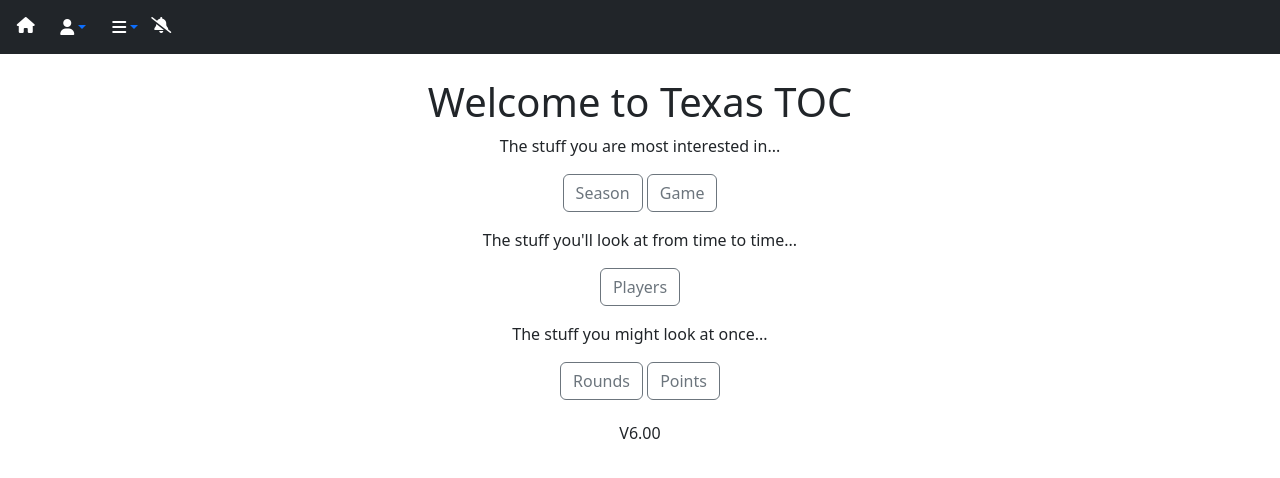
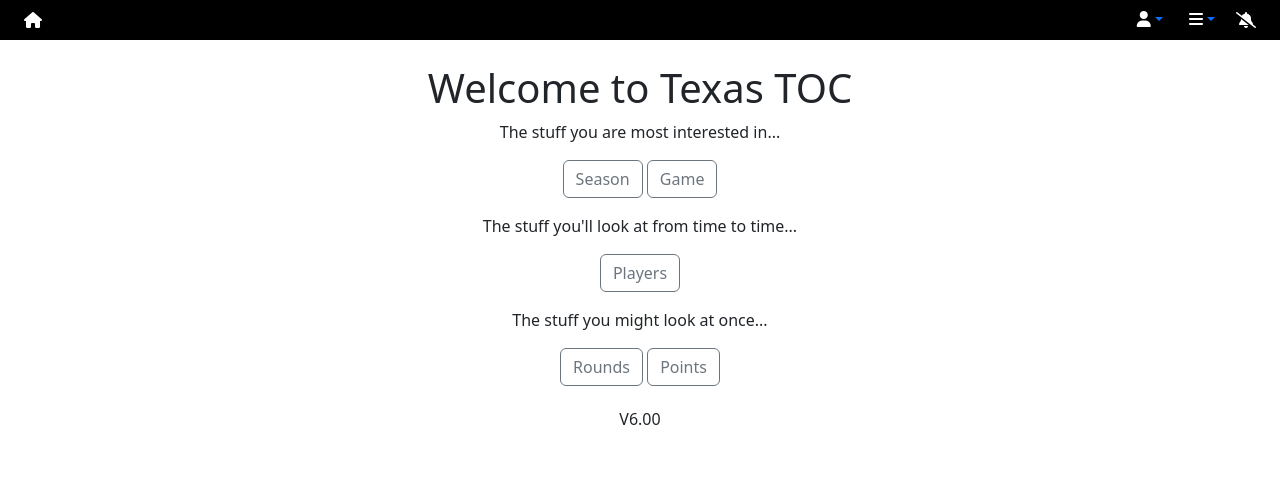
Before and after one commit to gpratte/texastoc-client-v6, a React (Create React App) app: page / in a window 1280 px wide. Shown: the top 478 px of the page. Built offline with nearby package versions, Linux system fonts and the light colour scheme; what redux-immutable-state-invariant would draw is missing.

Commit message:
use flexbox for nagivation bar

```diff
--- a/src/league/components/Navigation.tsx
+++ b/src/league/components/Navigation.tsx
@@ -1,13 +1,11 @@
 import React, {useContext} from "react";
-import Navbar from "react-bootstrap/Navbar";
-import Col from "react-bootstrap/Col";
 import {Link, useNavigate} from "react-router-dom";
 import {Badge, Button, Dropdown} from "react-bootstrap";
 import loginClient from "../../clients/loginClient";
 import {NotificationData} from "../model/NotificationDataBuilder";
 import {LeagueContext, LeagueContextType} from "./League";
 
-function Navigation (props: { notifications: Array<NotificationData>, showNotifications: () => void }) {
+function Navigation(props: { notifications: Array<NotificationData>, showNotifications: () => void }) {
   const {routePrefix} = useContext(LeagueContext) as LeagueContextType;
   const navigate = useNavigate();
   const signOut = () => {
@@ -16,14 +14,13 @@ function Navigation (props: { notifications: Array<NotificationData>, showNotifi
   }
 
   return (
-    <Navbar expand="lg" bg="dark" variant="dark">
-      <Col>
-        &nbsp;&nbsp;&nbsp;&nbsp;
-        <Link to={`${routePrefix}/home`}>
+    <>
+      <div className="d-flex bg-black text-white">
+        <Link to={`${routePrefix}/home`} className={'flex-grow-1 ms-3 p-2'}>
           <i className="nav-home fa-solid fa-house"></i>
         </Link>
         &nbsp;&nbsp;&nbsp;
-        <Dropdown className={'nav-bar-right'}>
+        <Dropdown>
           <Dropdown.Toggle className={'nav-home'} variant="link" id="dropdown-basic">
             <i className="nav-home fa-regular fa-user"></i>
           </Dropdown.Toggle>
@@ -46,16 +43,18 @@ function Navigation (props: { notifications: Array<NotificationData>, showNotifi
           </Dropdown.Menu>
         </Dropdown>
         {props.notifications.length === 0 &&
-          <i className="nav-home fa-solid fa-bell-slash"></i>
+          <span className={'p-2 me-3'}>
+              <i className="fa-solid fa-bell-slash"></i>
+            </span>
         }
         {props.notifications.length > 0 &&
-          <span style={{cursor: "pointer"}} onClick={() => props.showNotifications()}>
+          <span className={'p-2 me-3'} style={{cursor: "pointer"}} onClick={() => props.showNotifications()}>
             <i className="nav-home fa-solid fa-bell"></i>
             <Badge bg={"warning"}>{props.notifications.length}</Badge>
           </span>
         }
-      </Col>
-    </Navbar>
+      </div>
+    </>
   )
 }
 
--- a/src/league/hooks/useNotifications.tsx
+++ b/src/league/hooks/useNotifications.tsx
@@ -37,6 +37,7 @@ function useNotifications(delay = 2500) {
   const deleteAllNotifications = (): void => {
     setNotification(undefined);
     setNotifications([]);
+    setShowNotifications(false);
   }
 
   const showNotificationsPanel = (): void => {
```
Also changed, not shown: public/logo192.png (deleted), public/logo512.png (deleted).
